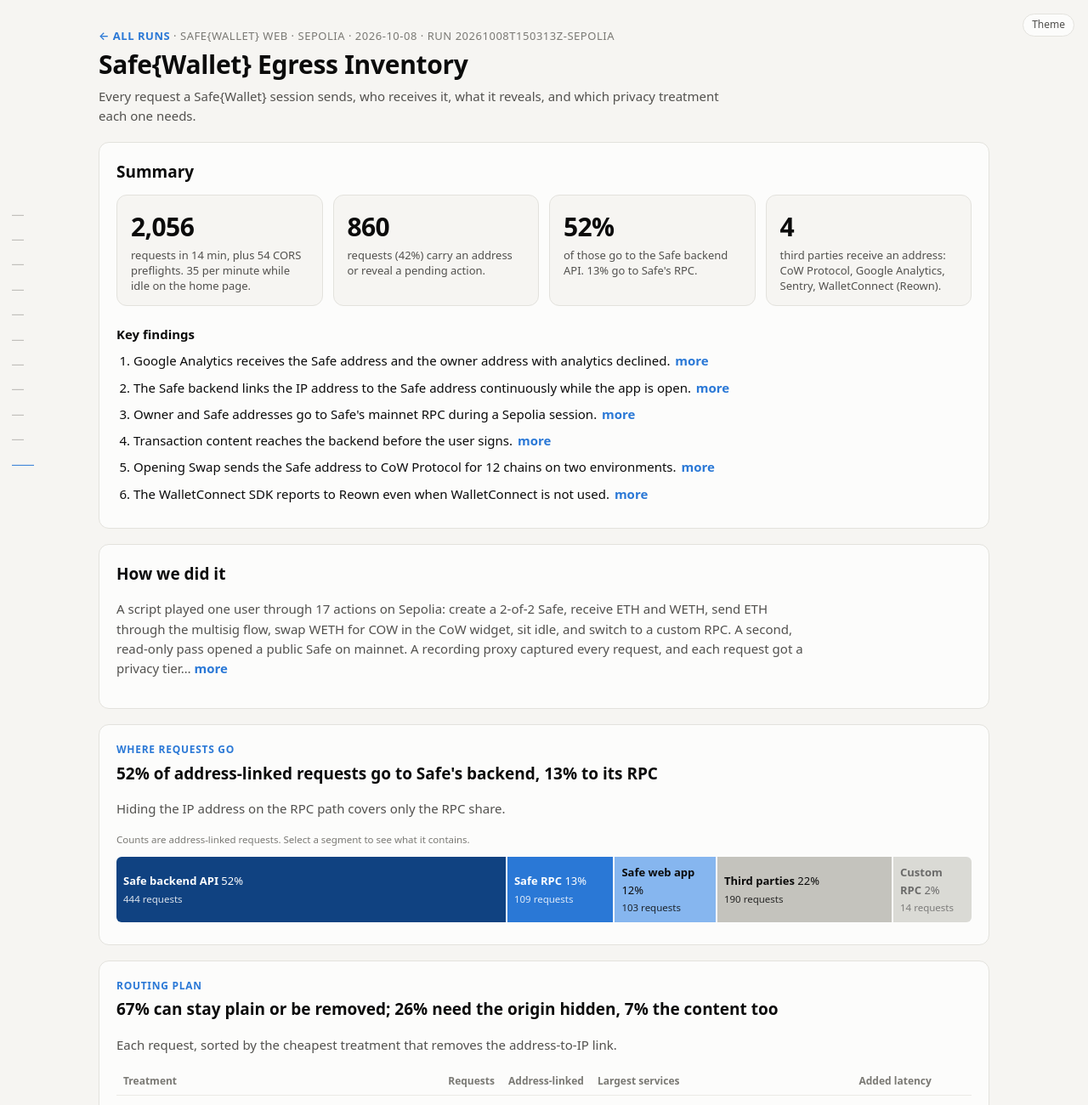
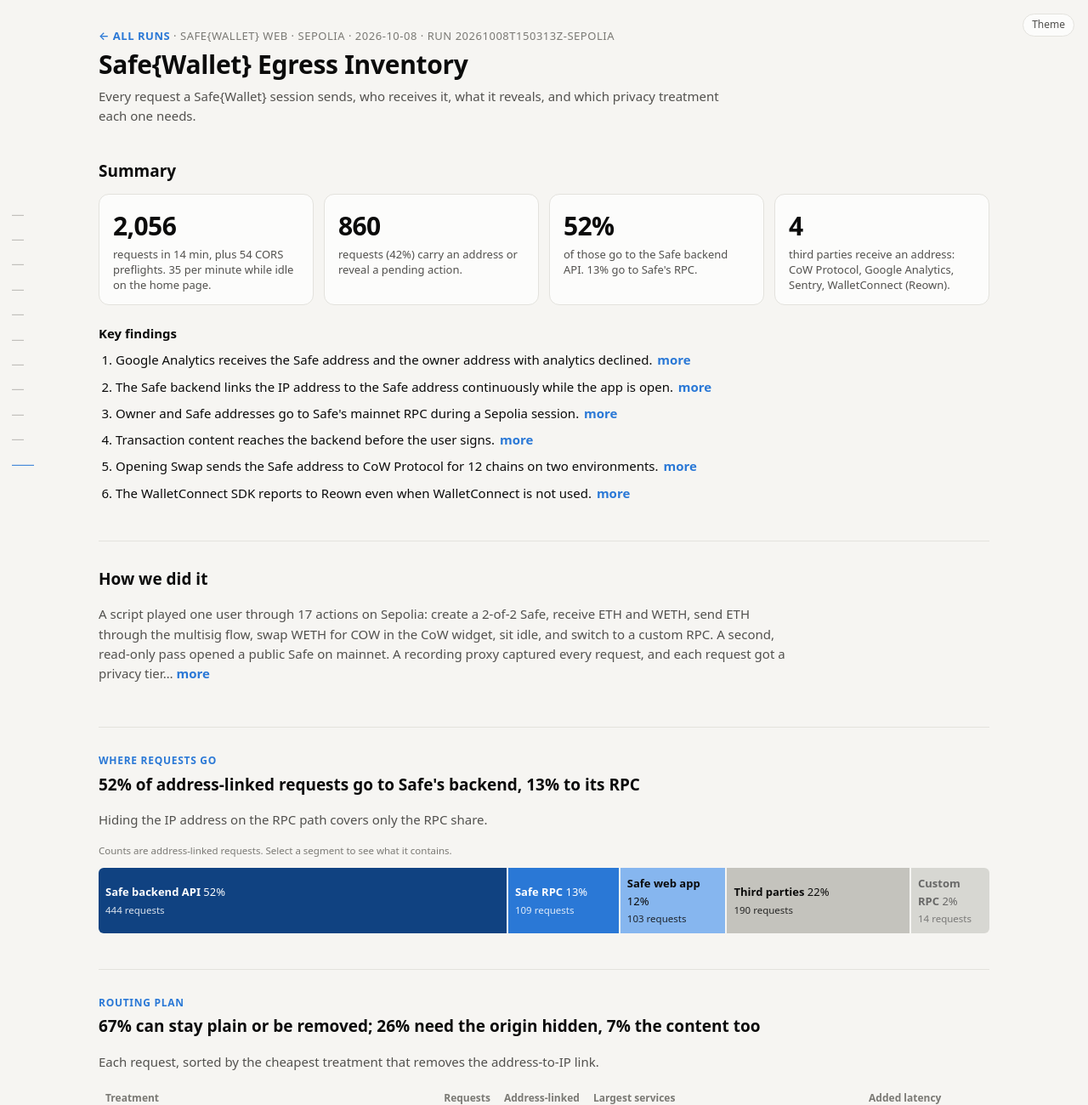
Before and after one commit to andyguzmaneth/wallet-egress-lab, a website: page docs/runs/20261008T150313Z-sepolia/index.html in a window 1280 px wide. Shown: the top 1300 px of the page at 85% size. Drawn offline with Linux system fonts and the light colour scheme.

Commit message:
Report: flat sections with hairline rules

```diff
--- a/docs/runs/20261008T150313Z-sepolia/index.html
+++ b/docs/runs/20261008T150313Z-sepolia/index.html
@@ -43,7 +43,8 @@ header .kicker { color: var(--text-muted); font-size: 13px; letter-spacing: .04e
 h1 { font-size: 30px; line-height: 1.2; margin: 6px 0 8px; letter-spacing: -.01em; }
 h2 { font-size: 19px; margin: 0 0 6px; }
 .lede { color: var(--text-secondary); max-width: 760px; margin: 0; }
-section { background: var(--surface-1); border: 1px solid var(--border); border-radius: 12px; padding: 20px; margin-top: 18px; }
+section { border-top: 1px solid var(--border); padding: 30px 0 6px; margin-top: 30px; }
+header + section { border-top: 0; margin-top: 8px; }
 section > p { color: var(--text-secondary); max-width: 820px; }
 .tiles { display: grid; grid-template-columns: repeat(4, 1fr); gap: 12px; margin-top: 22px; }
 .tile { background: var(--surface-1); border: 1px solid var(--border); border-radius: 12px; padding: 14px 16px; }
@@ -71,7 +72,7 @@ svg { width: 100%; height: auto; display: block; }
 svg text { fill: var(--text-secondary); font: 12px ui-sans-serif, system-ui, sans-serif; }
 svg .axis { fill: var(--text-muted); font-size: 11px; }
 svg .steplbl { fill: var(--text-primary); font-size: 9.5px; font-weight: 600; }
-svg .stepdot { fill: var(--surface-1); stroke: var(--text-muted); stroke-width: 1; } svg .steptick { stroke: var(--text-muted); stroke-width: 1; opacity: .5; }
+svg .stepdot { fill: var(--surface-0); stroke: var(--text-muted); stroke-width: 1; } svg .steptick { stroke: var(--text-muted); stroke-width: 1; opacity: .5; }
 svg .lane { stroke: var(--grid); stroke-width: 1; }
 svg .band.b0 { fill: var(--band-a); } svg .band.b1 { fill: var(--band-b); }
 .t0 { fill: var(--t0); background: var(--t0); } .t1 { fill: var(--t1); background: var(--t1); }
@@ -94,7 +95,7 @@ svg rect[data-tip]:hover { stroke: var(--text-primary); stroke-width: 1; }
 .scroll { overflow-x: auto; }
 table { border-collapse: collapse; width: 100%; font-size: 13px; }
 th, td { text-align: left; padding: 7px 8px; border-bottom: 1px solid var(--grid); vertical-align: top; }
-thead th { color: var(--text-muted); font-weight: 600; font-size: 12px; position: sticky; top: 0; background: var(--surface-1); }
+thead th { color: var(--text-muted); font-weight: 600; font-size: 12px; position: sticky; top: 0; background: var(--surface-0); }
 th.sortable { cursor: pointer; user-select: none; }
 th.sortable:after { content: " ↕"; color: var(--text-muted); }
 td.num, th.num { text-align: right; font-variant-numeric: tabular-nums; white-space: nowrap; }
@@ -105,7 +106,7 @@ td.num, th.num { text-align: right; font-variant-numeric: tabular-nums; white-sp
 :root[data-theme="dark"] .h5 { color: #0b0b0b; }
 @media (prefers-color-scheme: dark) { :root:not([data-theme="light"]) .h5 { color: #0b0b0b; } }
 .chips { display: flex; flex-wrap: wrap; gap: 6px; margin: 4px 0 10px; }
-.chips button { font: inherit; font-size: 12px; border: 1px solid var(--border); background: var(--surface-0); color: var(--text-secondary); border-radius: 999px; padding: 3px 10px; cursor: pointer; }
+.chips button { font: inherit; font-size: 12px; border: 1px solid var(--border); background: var(--surface-1); color: var(--text-secondary); border-radius: 999px; padding: 3px 10px; cursor: pointer; }
 .chips button[aria-pressed="true"] { border-color: var(--accent); color: var(--text-primary); }
 .recs { counter-reset: r; list-style: none; padding: 0; margin: 0; }
 .recs li { counter-increment: r; display: grid; grid-template-columns: 28px 1fr; gap: 4px 10px; padding: 10px 0; border-bottom: 1px solid var(--grid); }
@@ -113,7 +114,7 @@ td.num, th.num { text-align: right; font-variant-numeric: tabular-nums; white-sp
 .recs .what { font-weight: 600; }
 .recs .why { grid-column: 2; color: var(--text-secondary); font-size: 14px; }
 .mini { max-width: 680px; }
-section .tiles { margin-top: 12px; } section .tile { background: var(--surface-0); }
+section .tiles { margin-top: 12px; }
 .eyebrow { font-size: 12px; letter-spacing: .06em; text-transform: uppercase; color: var(--accent); font-weight: 600; margin-bottom: 4px; }
 h3 { font-size: 15px; margin: 22px 0 6px; }
 a { color: var(--accent, #2a78d6); }
```
Also changed, not shown: analysis/template.html (+6 -5 lines).
